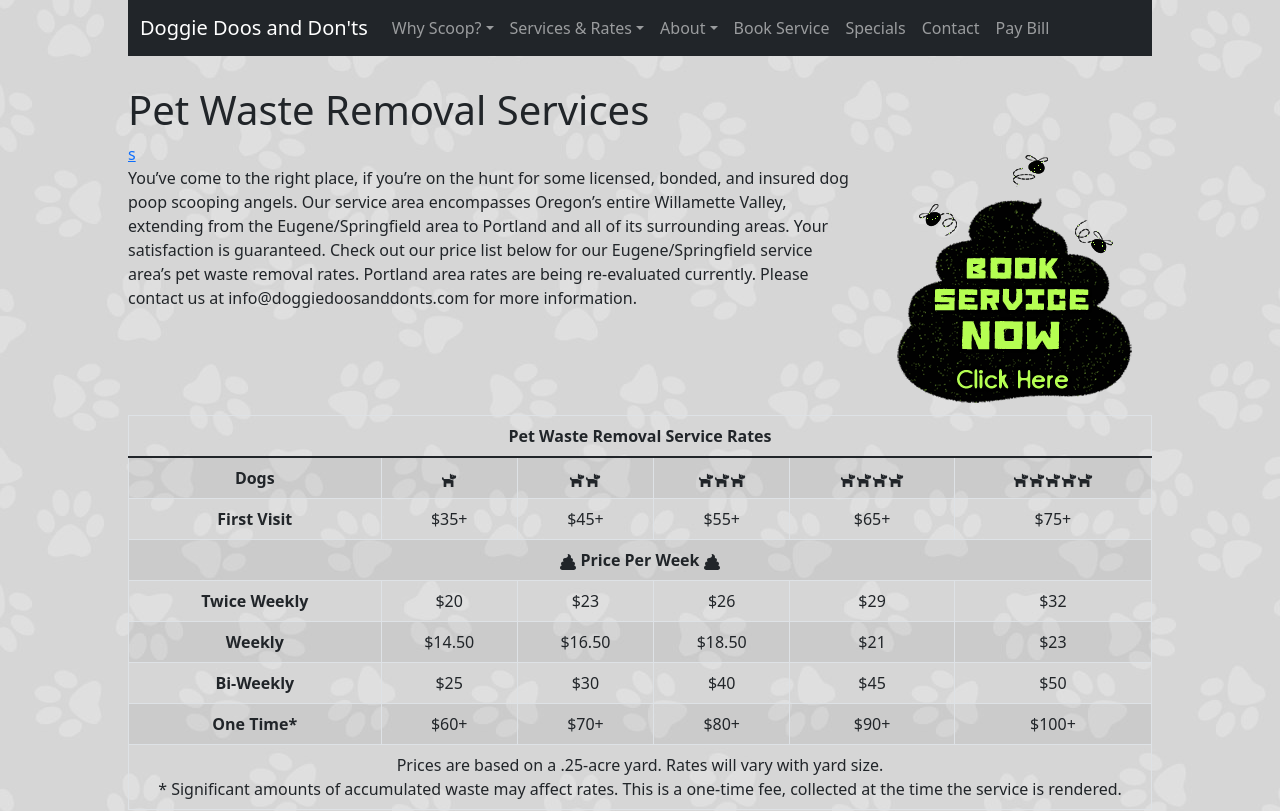
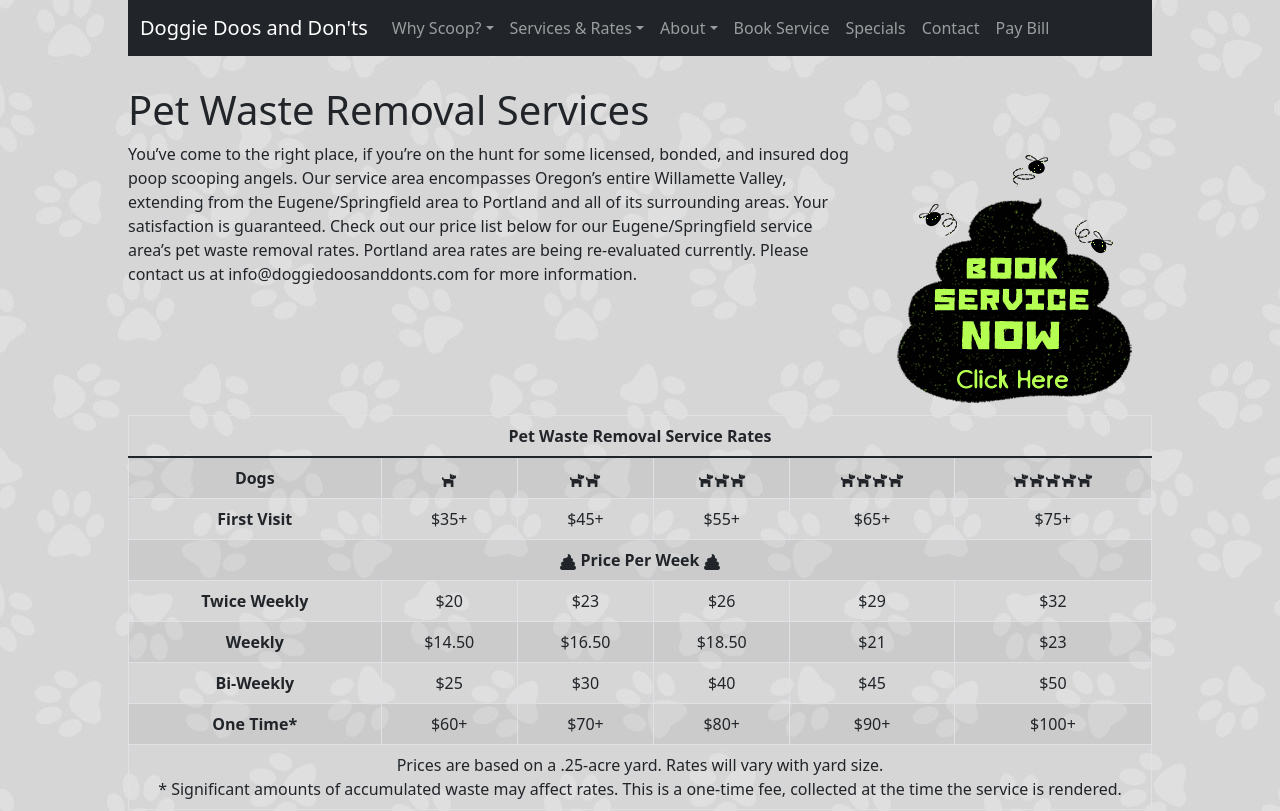
Before and after one commit to websupergirl/doggiedoos, a React (Create React App) app: page /pet-waste-removal in a window 1280 px wide. Shown: the top 811 px of the page. Built offline with nearby package versions, Linux system fonts and the light colour scheme.

Commit message:
fix wayward s on pet waste page

```diff
--- a/src/pages/PetWasteRemoval.js
+++ b/src/pages/PetWasteRemoval.js
@@ -7,7 +7,7 @@
   return (
     <>
       <h1>Pet Waste Removal Services</h1>
-      <Link to="/book-service">s
+      <Link to="/book-service">
         <img src={booknow} alt="Book Service Now" className="float-end" />
       </Link>
       <p>
```
